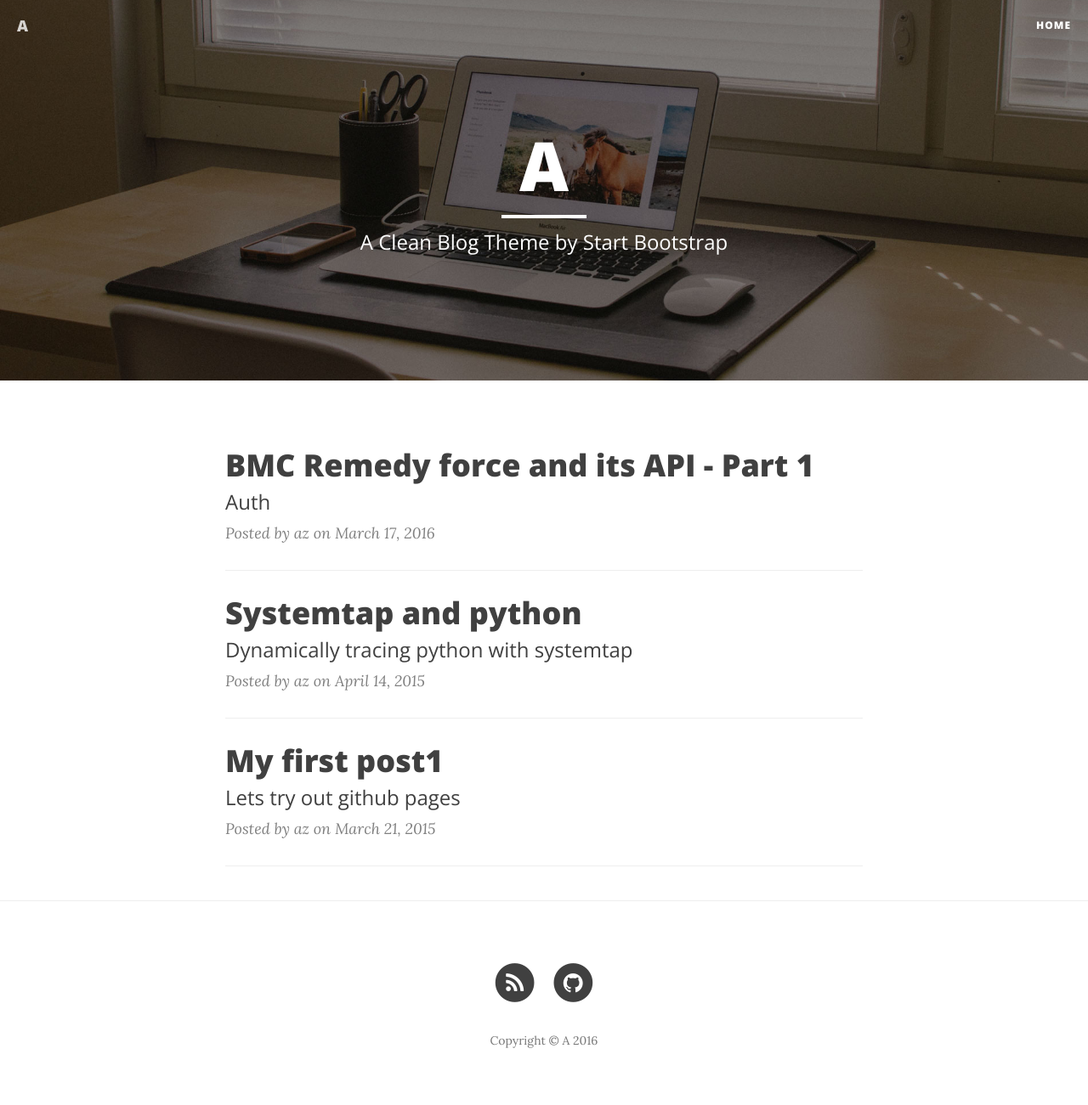
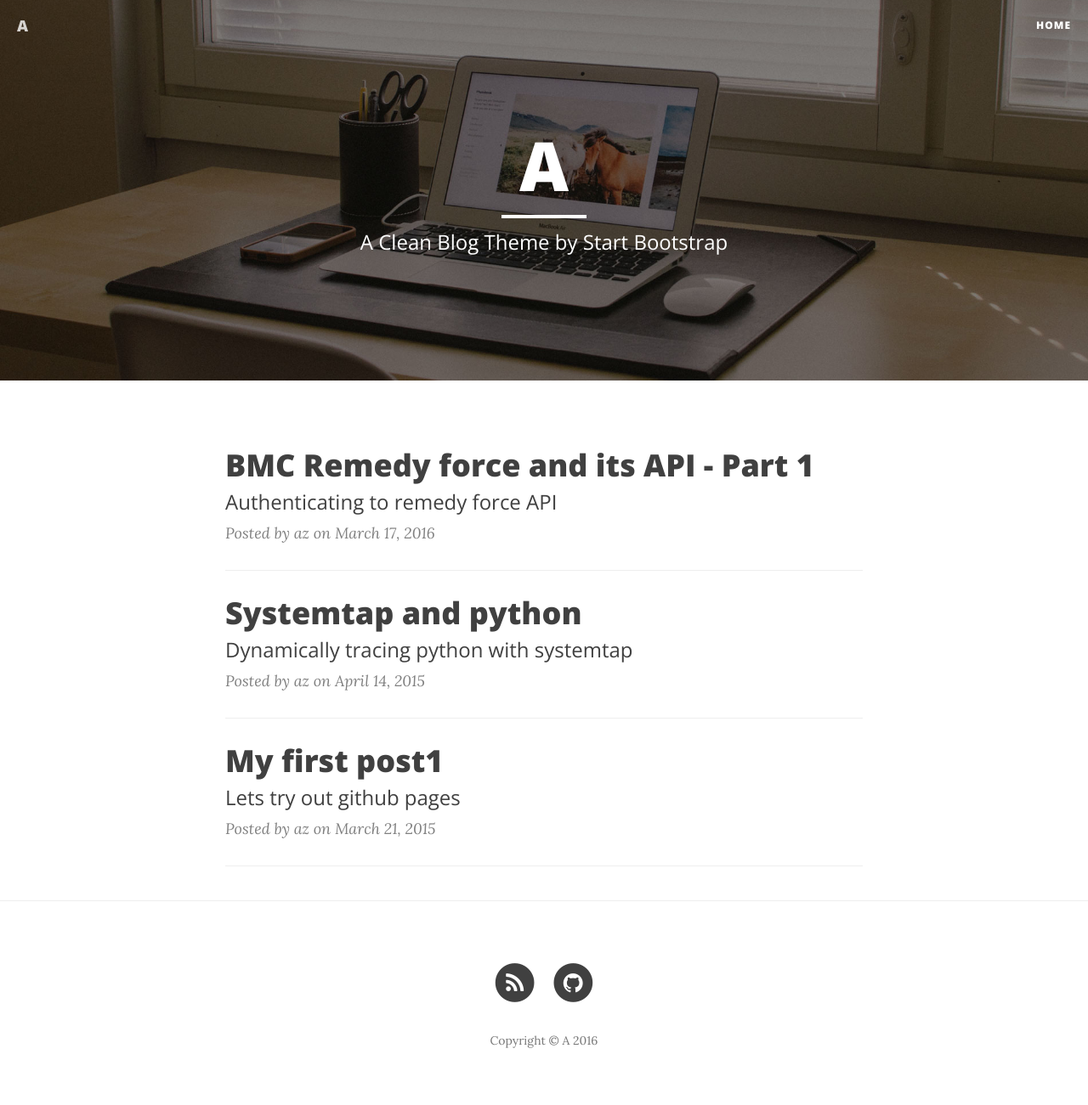
Before and after one commit to AZaugg/andyzaugg.github.io, a Jekyll site: the page built from index.html, in a window 1280 px wide. Shown: the whole page at 85% size. Built offline with Jekyll 4.4.1, drawn with Linux system fonts in a browser that asks for light colours; nearby versions of some CDN libraries; the list of posts is cut into pages by our own code.

Commit message:
Fixed formating of json

```diff
--- a/_posts/2016-03-17-bmc-remedyforce-api.markdown
+++ b/_posts/2016-03-17-bmc-remedyforce-api.markdown
@@ -1,7 +1,7 @@
 ---
 layout:     post
 title:      "BMC Remedy force and its API - Part 1"
-subtitle:   "Auth"
+subtitle:   "Authenticating to remedy force API"
 date:       2016-03-17 18:00:00
 author:     "az"
 tags:       api remedyforce python
@@ -68,15 +68,15 @@ After sending this payload to remedy force, you will receive a similar json resp
 After sending this payload to remedy force, you will receive a similar json response:
 </p>
 {% highlight json %}
-{
-  "access_token" : "sfkbnkeufgni23it8gh423pg;bnlsbufisudbg34o87gbjsdbgdhjbdhvka"
-  "is_readonly" : "false",
-  "signature" : "2bjskuvbelfbaouek",
-  "instance_url" : "https://my-domain.my.salesforce.com",
-  "id" : "https://test.salesforce.com/id/999990adjbseflb2393fsd",
-  "token_type" : "Bearer",
-  "issued_at" : "11111111"
-}
+  {
+    "access_token" : "sfkbnkeufgni23it8gh423pg;bnlsbufisudbg34o87gbjsdbgdhjbdhvka"
+    "is_readonly" : "false",
+    "signature" : "2bjskuvbelfbaouek",
+    "instance_url" : "https://my-domain.my.salesforce.com",
+    "id" : "https://test.salesforce.com/id/999990adjbseflb2393fsd",
+    "token_type" : "Bearer",
+    "issued_at" : "11111111"
+  }
 {% endhighlight %}
 <p>
 From this above response you need to collect the access_token and instance_url.
```
